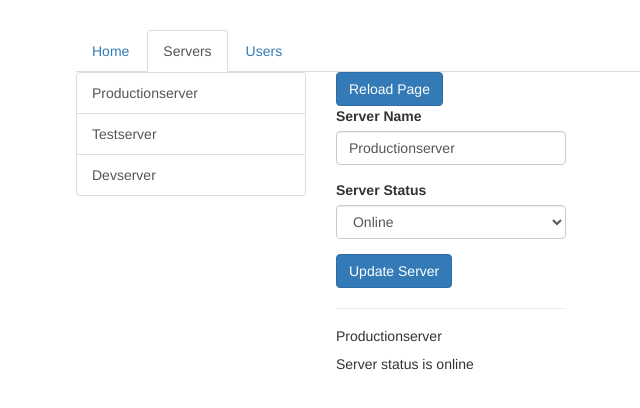
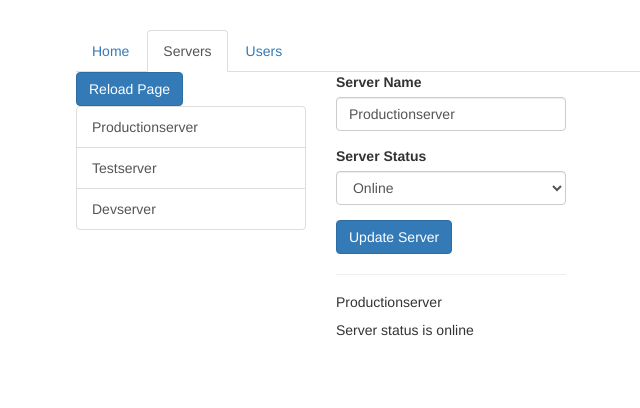
Before and after one commit to danielbc09/angular, an Angular app in the folder base-project/: page /servers in a window 1280 px wide. Shown: the top 408 px of the page, without its empty margins (189-829 px from the left). Built offline with nearby package versions, Linux system fonts and the light colour scheme.

Commit message:
Passing Parameters to Roues

```diff
--- a/base-project/src/app/app.module.ts
+++ b/base-project/src/app/app.module.ts
@@ -15,6 +15,7 @@ import { ServersService } from './servers/servers.service';
 const appRoutes: Routes = [
   { path: '', component: HomeComponent },
   { path: 'users', component: UsersComponent },
+  { path: 'users/:id', component: UserComponent },
   { path: 'servers', component: ServersComponent },
 ];
 
--- a/base-project/src/app/servers/servers.component.html
+++ b/base-project/src/app/servers/servers.component.html
@@ -1,5 +1,6 @@
 <div class="row">
   <div class="col-xs-12 col-sm-4">
+    <button class="btn btn-primary" (click)="onReload()">Reload Page</button>
     <div class="list-group">
       <a
         href="#"
@@ -10,7 +11,6 @@
     </div>
   </div>
   <div class="col-xs-12 col-sm-4">
-    <button class="btn btn-primary" (click)="onReload()">Reload Page</button>
     <app-edit-server></app-edit-server>
     <hr>
     <app-server></app-server>
--- a/base-project/src/app/servers/servers.component.ts
+++ b/base-project/src/app/servers/servers.component.ts
@@ -19,6 +19,6 @@ export class ServersComponent implements OnInit {
   }
 
   onReload() {
-    this.router.navigate(['servers'], {relativeTo: this.route});
+    // this.router.navigate(['servers'], {relativeTo: this.route});
   }
 }
```
